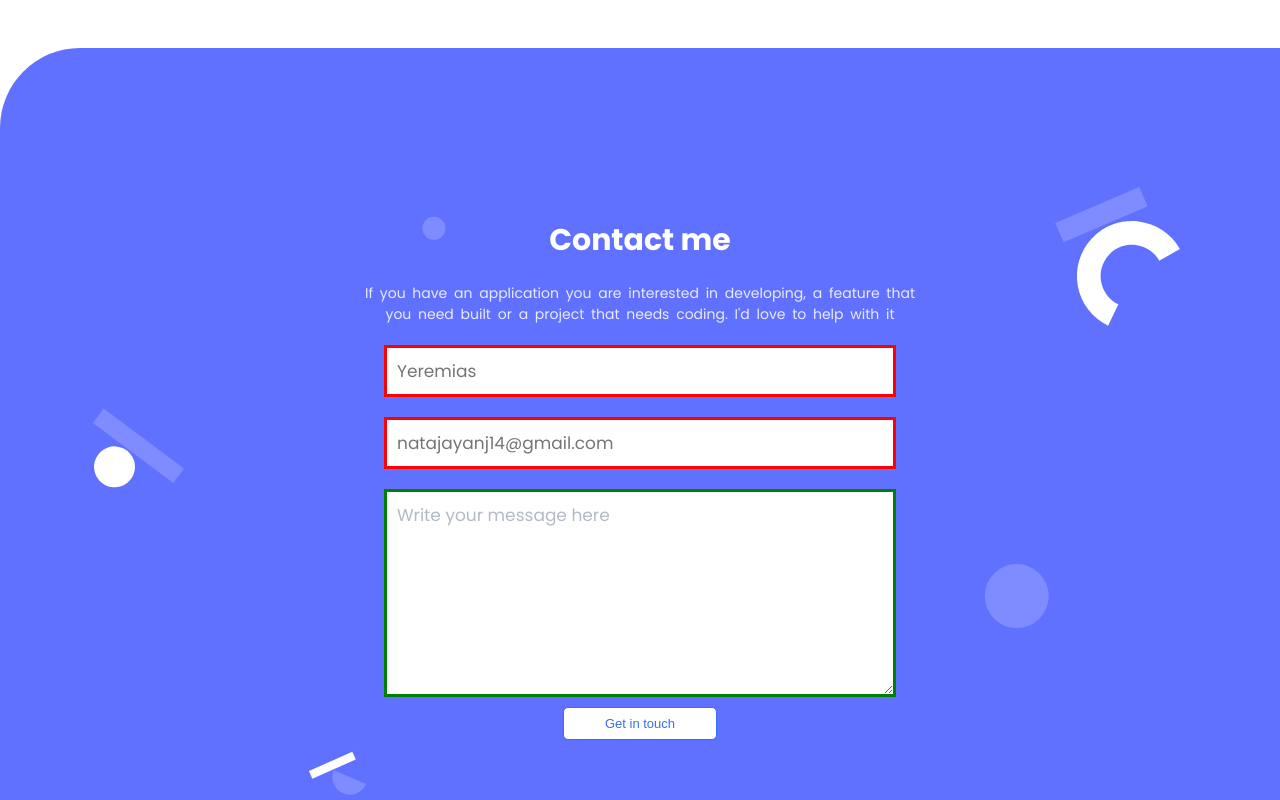
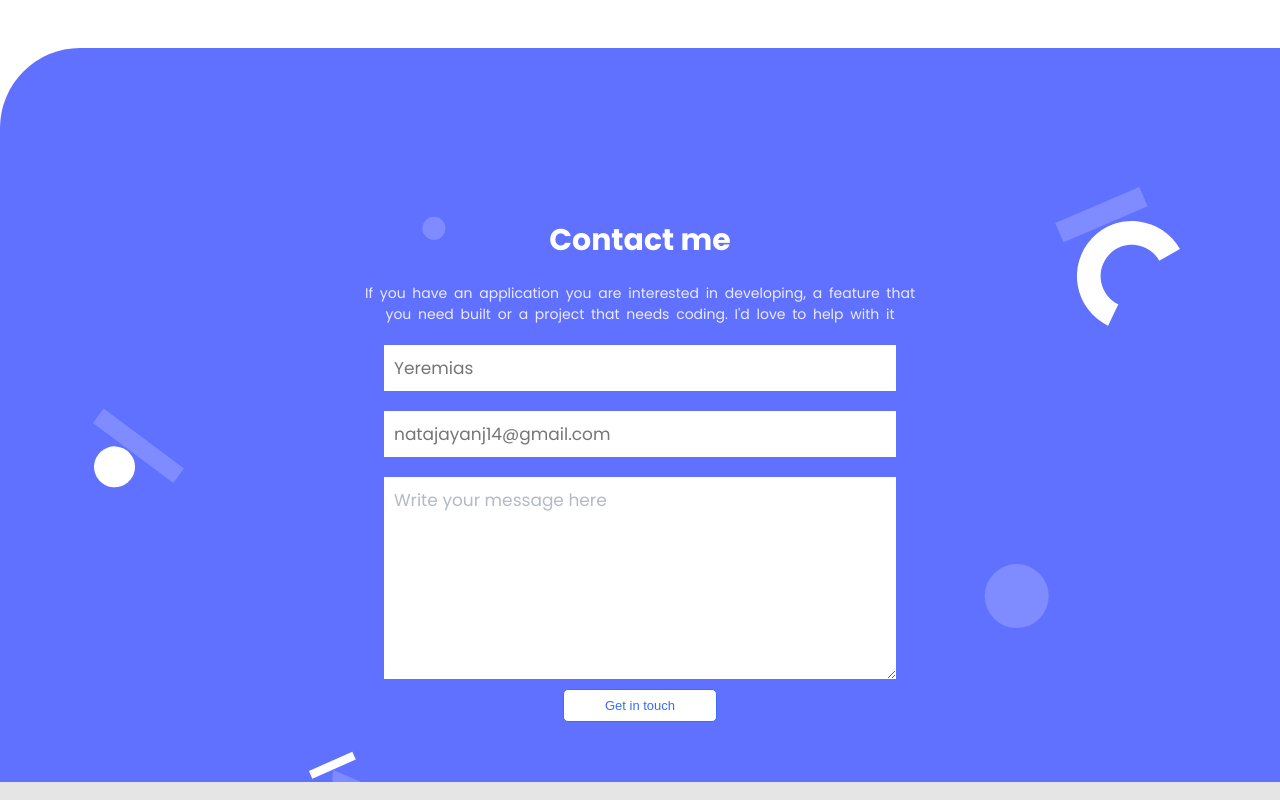
Before and after one commit to Bestbynature/portfolio, a website: page index.html in a window 1280 px wide. Shown: the part 2322-3122 px from the top of the page. Drawn offline with Linux system fonts and the light colour scheme.

Commit message:
Update the style sheet

```diff
--- a/styles.css
+++ b/styles.css
@@ -369,16 +369,6 @@ textarea:focus {
   box-shadow: 0 0 5px 3px;
 }
 
-input:invalid,
-textarea:invalid {
-  border: 3px solid red;
-}
-
-input:valid,
-textarea:valid {
-  border: 3px solid green;
-}
-
 #base {
   border-radius: 7px;
   border: 2px solid #0d151e;
```
